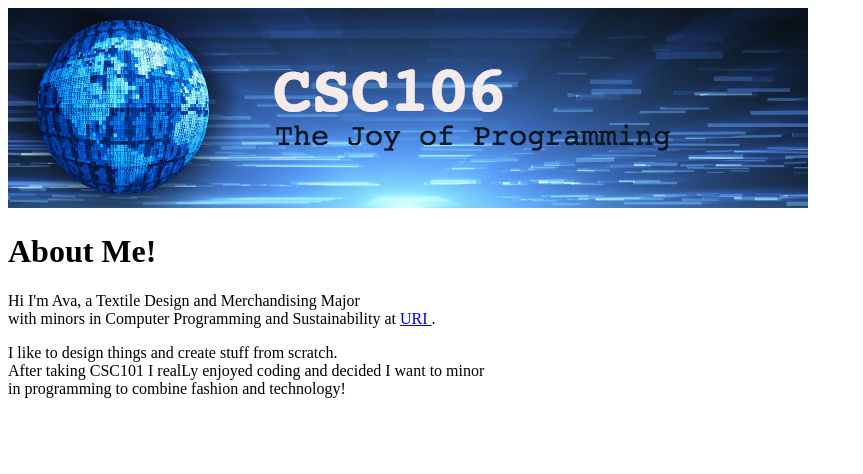
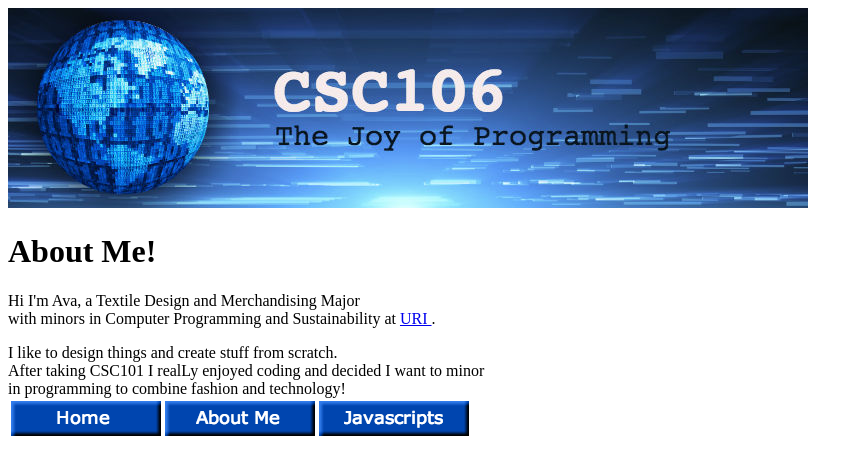
Before and after one commit to avastanley/avastanley.github.io, a plain HTML site: page about.html in a window 1280 px wide. Shown: the whole page, without its empty margins (0-863 px from the left). Drawn offline with Linux system fonts and the light colour scheme.

Commit message:
Update about.html

```diff
--- a/about.html
+++ b/about.html
@@ -6,6 +6,14 @@
     </head>
     <body>
          <img src="csc106_banner.jpg">
+       <table>
+            <thead>
+                <tr>
+                   <th> <a href="https://avastanley.github.io/index.html"> <img src="home_button.png"> </a> </th>
+                   <th> <a href="https://avastanley.github.io/about.html"> <img src="aboutme_button.png"> </a> </th>
+                   <th> <a href="https://avastanley.github.io/java.html"> <img src="javascript_button.png"> </a> </th>
+                </tr>
+                </thead>
         <h1>About Me!</h1>
         <p>Hi I'm Ava, a Textile Design and Merchandising Major<br>
           with minors in Computer Programming and Sustainability at <a href="http://www.uri.edu"> URI </a>. </p>
```
